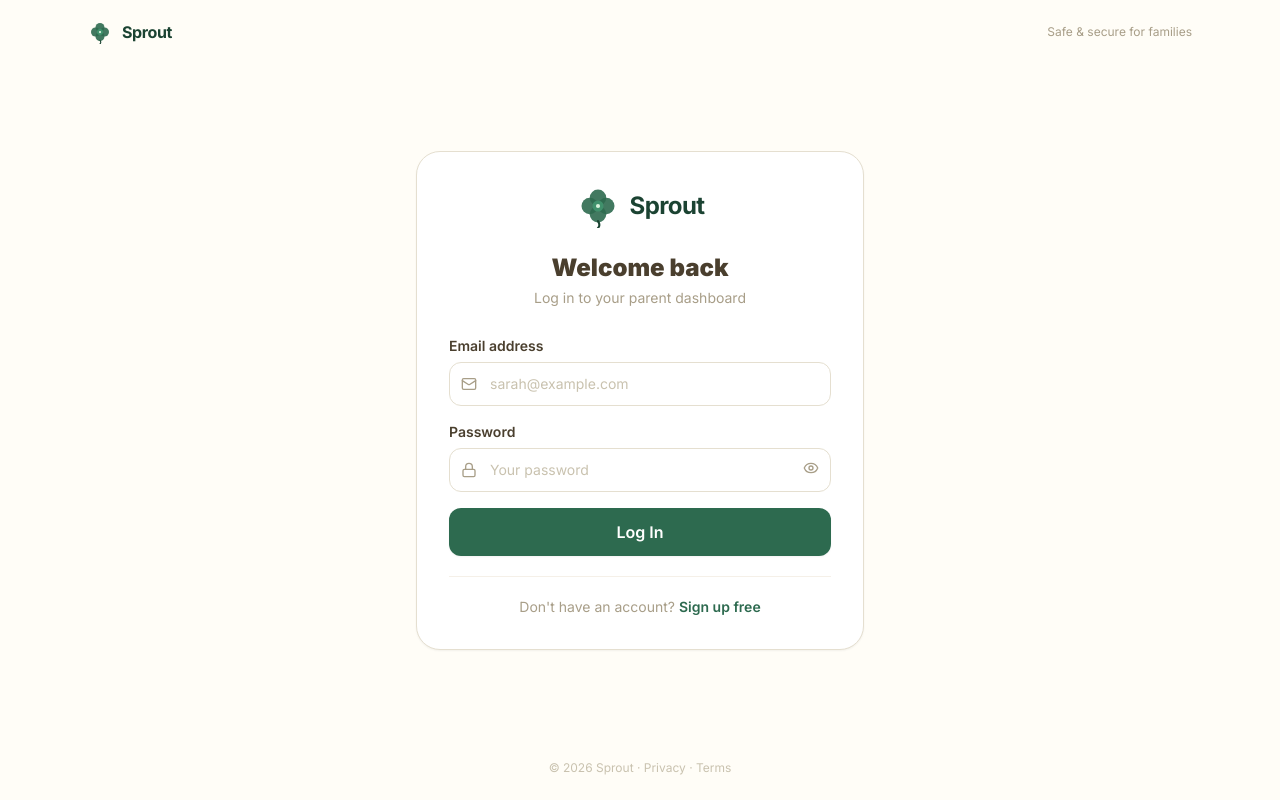
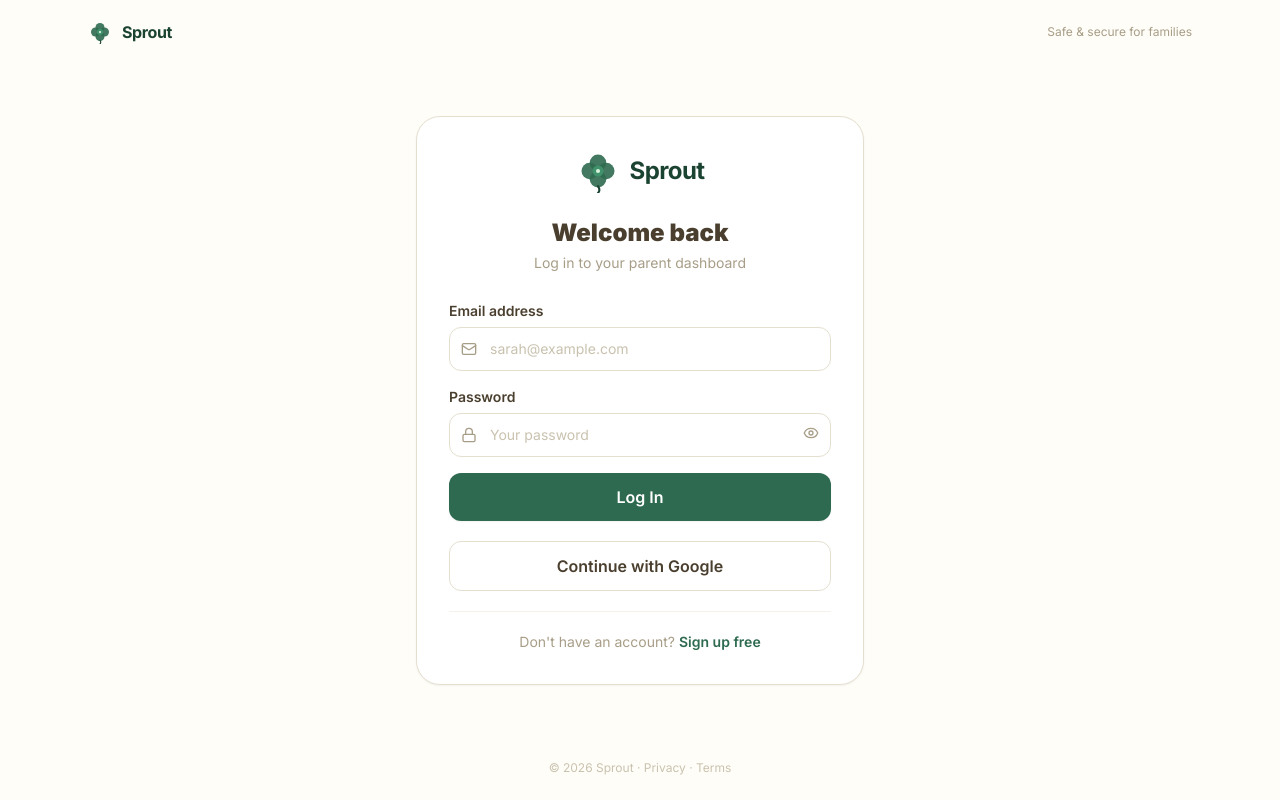
Before and after one commit to isaiah-10/sprout, a Next.js app: page /login in a window 1280 px wide. Built offline with nearby package versions, Linux system fonts and the light colour scheme.

Commit message:
Add protected-stage Google OAuth flow and safe callback handling

```diff
--- a/app/(auth)/login/page.tsx
+++ b/app/(auth)/login/page.tsx
@@ -14,9 +14,28 @@ export default function LoginPage() {
   const [showPwd, setShowPwd] = useState(false)
   const [loading, setLoading] = useState(false)
   const [error, setError] = useState('')
+  const [notice, setNotice] = useState('')
 
   const set = (k: keyof typeof form) => (e: React.ChangeEvent<HTMLInputElement>) =>
     setForm(prev => ({ ...prev, [k]: e.target.value }))
+
+  async function handleGoogleSignIn() {
+    setError('')
+    setLoading(true)
+    try {
+      const supabase = createClient()
+      const { data, error: oauthError } = await supabase.auth.signInWithOAuth({
+        provider: 'google',
+        options: { redirectTo: `${window.location.origin}/api/auth/callback` },
+      })
+      if (oauthError) throw oauthError
+      if (!data.url) throw new Error('Google authentication could not start.')
+      window.location.assign(data.url)
+    } catch (error) {
+      setError(error instanceof Error ? error.message : 'Google sign-in failed.')
+      setLoading(false)
+    }
+  }
 
   async function handleSubmit(e: React.FormEvent) {
     e.preventDefault()
@@ -43,6 +62,7 @@ export default function LoginPage() {
         <h1 className="text-2xl font-black text-bark-600 text-center mb-1">Welcome back</h1>
         <p className="text-sm text-bark-400 text-center mb-7">Log in to your parent dashboard</p>
 
+        {notice && <p role="status" className="bg-green-50 border border-green-200 text-green-700 text-sm rounded-xl px-4 py-3 mb-5">{notice}</p>}
         {error && (
           <div className="bg-red-50 border border-red-200 text-red-600 text-sm rounded-xl px-4 py-3 mb-5">{error}</div>
         )}
@@ -75,6 +95,13 @@ export default function LoginPage() {
           <Button type="submit" loading={loading} fullWidth size="lg">Log In</Button>
         </form>
 
+        <div className="mt-5">
+          <button type="button" onClick={handleGoogleSignIn} disabled={loading}
+            className="w-full rounded-xl border border-bark-200 bg-white px-4 py-3 font-semibold text-bark-600 hover:bg-cream disabled:opacity-50">
+            Continue with Google
+          </button>
+        </div>
+
         <div className="border-t border-bark-100 mt-5 pt-5 text-center">
           <p className="text-sm text-bark-400">
             Don&apos;t have an account?{' '}
```
